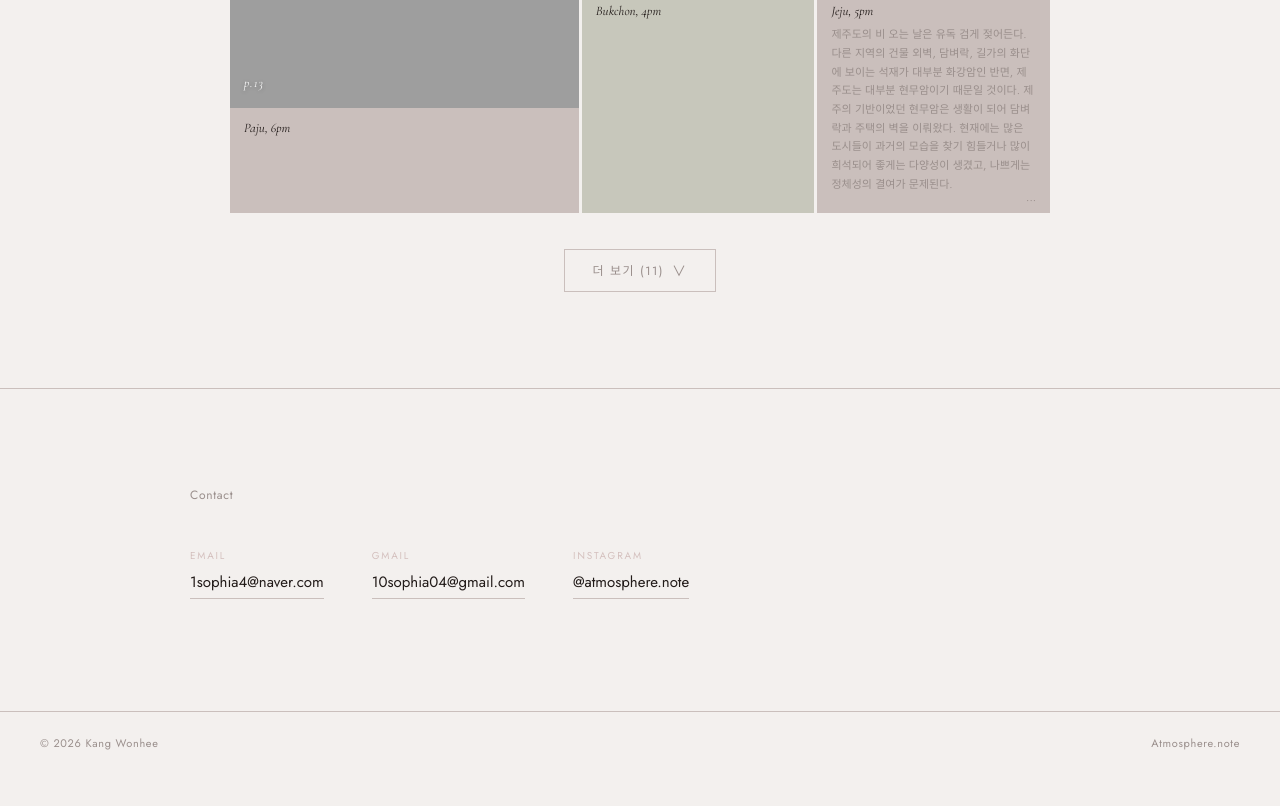
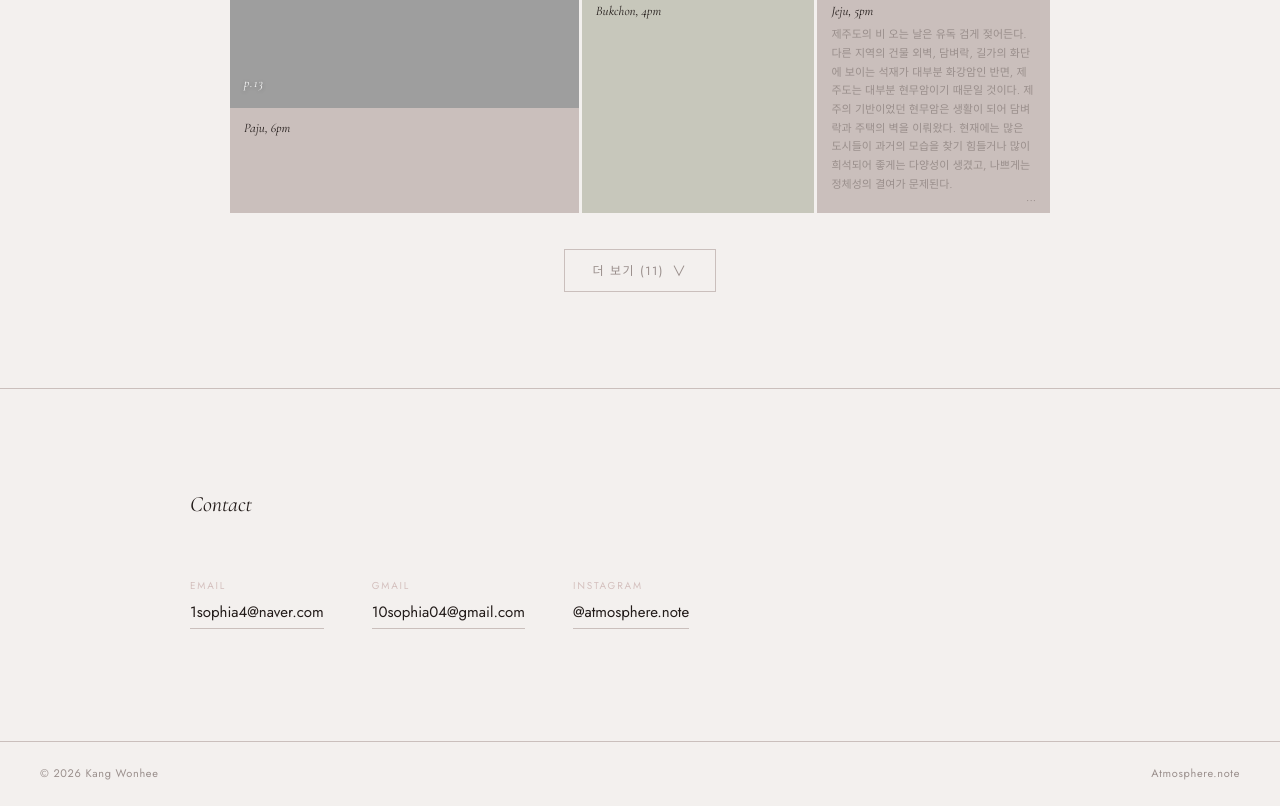
Before and after one commit to Kang-Wonhee-R/landingpage-homepage, a plain HTML site: page index.html in a window 1280 px wide. Shown: the part 3714-4520 px from the top of the page. Before the commit the page ends 4490 px from the top, so only its background shows below. Drawn offline with nearby package versions, Linux system fonts and the light colour scheme; grey boxes are pictures that could not be loaded; a script that the page names is missing.

Commit message:
contact 섹션 타이틀 폰트 다른 섹션과 통일
Co-Authored-By: Claude Sonnet 4.6 <noreply@anthropic.com>

```diff
--- a/index.html
+++ b/index.html
@@ -494,10 +494,13 @@
     }
 
     .contact-inner p.sub {
-      font-size: 12px;
-      color: var(--dim);
-      letter-spacing: 0.06em;
-      margin-bottom: 40px;
+      font-family: 'Cormorant Garamond', Georgia, serif;
+      font-size: 22px;
+      font-weight: normal;
+      font-style: italic;
+      color: var(--ink);
+      letter-spacing: 0;
+      margin-bottom: 52px;
     }
 
     .contact-inner h2 {
```
